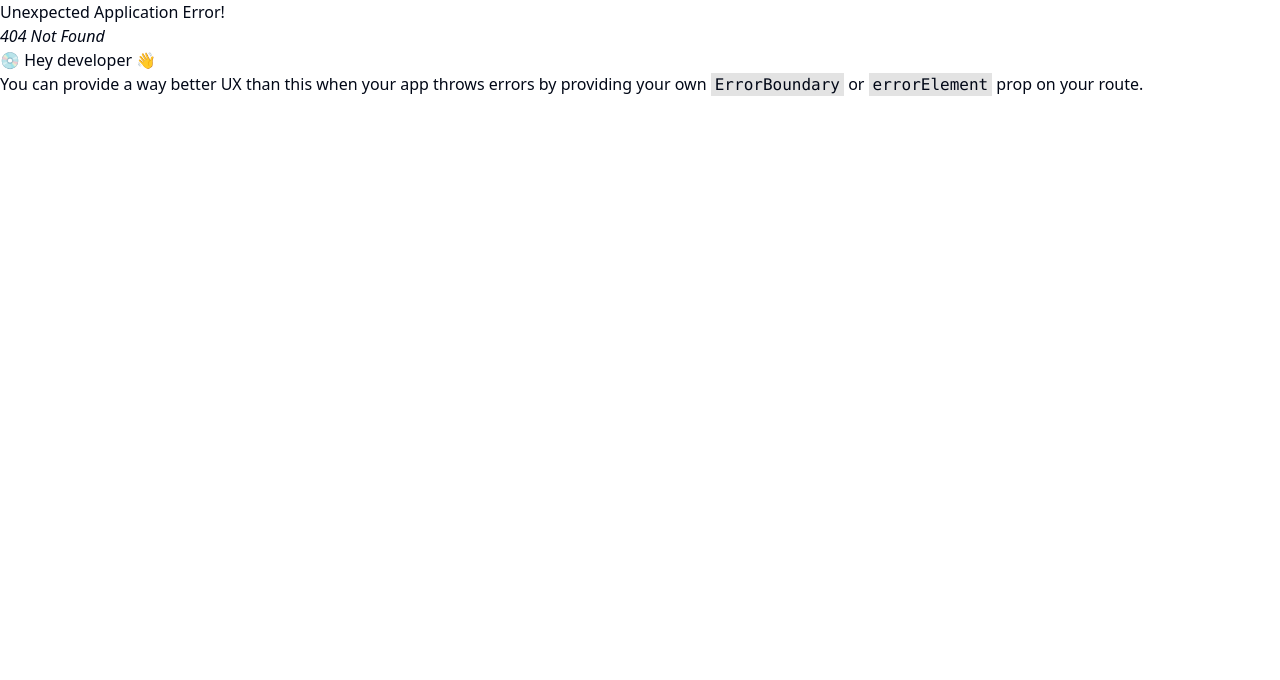
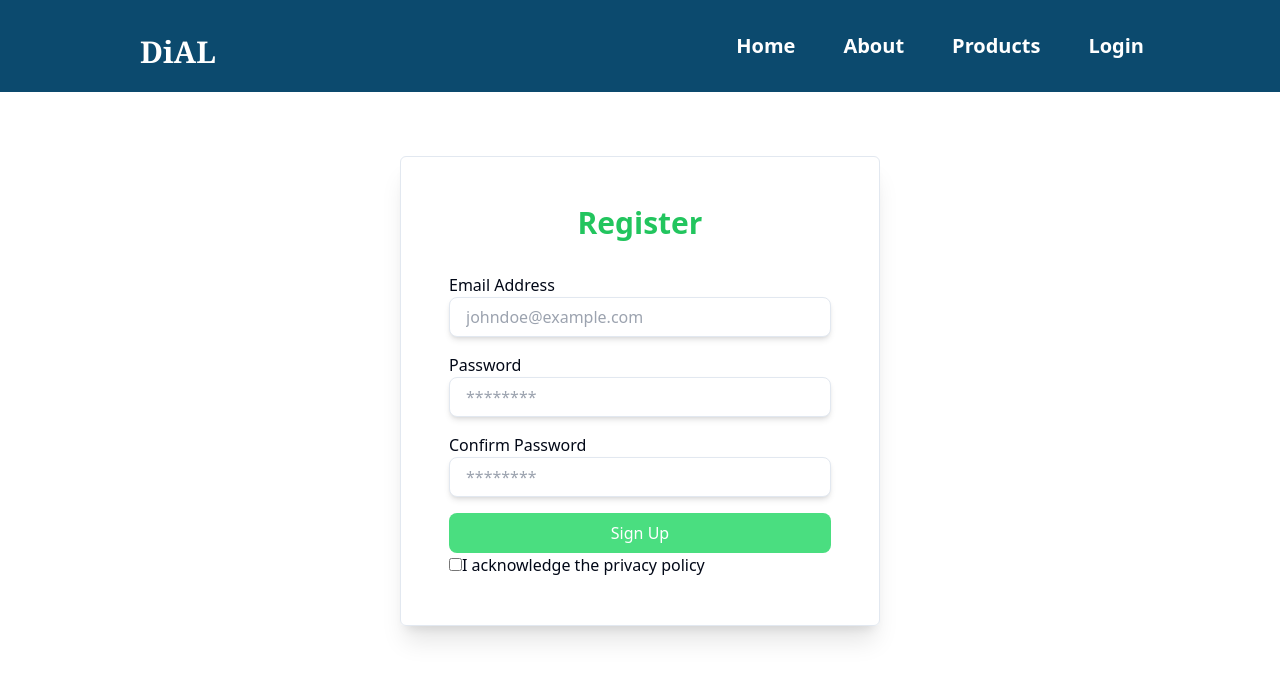
Before and after one commit to dinesdayrit/DiALHub-Store-React-TS-Tailwind, a React (Vite) app: page /signup in a window 1280 px wide. Before the commit this address had no page. Shown: the top 680 px of the page. Built offline with nearby package versions, Linux system fonts and the light colour scheme.

Commit message:
feat: add registration UI with zod validation:

```diff
--- a/package.json
+++ b/package.json
@@ -3,6 +3,7 @@
   "version": "0.1.0",
   "private": true,
   "dependencies": {
+    "@hookform/resolvers": "^3.4.2",
     "@testing-library/jest-dom": "^5.17.0",
     "@testing-library/react": "^13.4.0",
     "@testing-library/user-event": "^13.5.0",
@@ -10,11 +11,13 @@
     "class-variance-authority": "^0.7.0",
     "clsx": "^2.1.0",
     "lucide-react": "^0.365.0",
+    "react-hook-form": "^7.51.5",
     "react-icons": "^5.0.1",
     "react-router-dom": "^6.22.3",
     "tailwind-merge": "^2.2.2",
     "tailwindcss-animate": "^1.0.7",
-    "web-vitals": "^2.1.4"
+    "web-vitals": "^2.1.4",
+    "zod": "^3.23.8"
   },
   "devDependencies": {
     "@types/node": "^20.11.25",
--- a/src/App.tsx
+++ b/src/App.tsx
@@ -1,18 +1,20 @@
 import { createBrowserRouter, createRoutesFromElements, Route, RouterProvider } from "react-router-dom"
 import Root from "@/pages/Root";
 import HomePage from "@/pages/HomePage";
-import Login from "@/pages/Login";
+import Login from "@/pages/auth/Login";
 import About from "@/pages/About";
 import Products from "@/pages/Products"
+import Signup from "@/pages/auth/Signup";
 
 const router = createBrowserRouter(
   createRoutesFromElements(
       <Route path="" element={<Root />}>
           {/* place your routes here so the navbar will be visible */}
           <Route path="" element={<HomePage />} />
-          <Route path="login" element={<Login />} />
           <Route path="about" element={<About />} />
           <Route path="products" element={<Products />} />
+          <Route path="login" element={<Login />} />
+          <Route path="signup" element={<Signup />} />
 
       </Route>
   )
--- /dev/null
+++ b/src/context/AuthContext.tsx
@@ -0,0 +1,35 @@
+import { createContext, useContext, useState, ReactNode } from 'react';
+
+
+interface AuthContextType {
+  isAuth: boolean;
+  login: () => void;
+  logout: () => void;
+}
+
+const AuthContext = createContext<AuthContextType>({
+  isAuth: false,
+  login: () => {},
+  logout: () => {},
+});
+
+export const AuthContextProvider: React.FC<{ children: ReactNode }> = ({ children }) => {
+  const [isAuth, setIsAuth] = useState<boolean>(false);
+
+
+  const login = () => {
+    setIsAuth(true);
+  };
+
+  const logout = () => {
+    setIsAuth(false);
+  };
+
+  return (
+    <AuthContext.Provider value={{ isAuth, login, logout }}>
+      {children}
+    </AuthContext.Provider>
+  );
+};
+
+export const useAuth = () => useContext(AuthContext);
--- a/src/pages/Login.tsx
+++ /dev/null
@@ -1,29 +0,0 @@
-export default function Login() {
-    return (
-      <div className="flex justify-center items-center h-screen">
-
-        <div className="flex flex-col lg:justify-center outline  p-14 rounded-md lg:w-[30rem] lg:h-auto h-screen w-screen bg-gray-100">
-        <div className="flex flex-col items-center">
-          <img src="./dial-logo.png" width={100}/>
-          <h1 className="font-bold text-3xl text-green-500">Login</h1>
-
-          </div>
-
-
-          <div className="mt-4">
-            <label>Email</label>
-            <input className="bg-white rounded-lg shadow-md p-4 w-full h-10" placeholder="Enter your Email" />
-          </div>
-
-          <div className="mt-4">
-            <label>Password</label>
-            <input className="bg-white rounded-lg shadow-md p-4 w-full h-10" placeholder="******" />
-            <p className="text-right hover:text-green-500 cursor-pointer">Forgot Password?</p>
-          </div>
-
-          <button className="bg-green-400 mt-4 rounded-lg text-white py-2">Login</button>
-          <p className="mt-4">Don't have an account? <span className="text-green-500 cursor-pointer">Register here</span></p>
-        </div>
-      </div>
-    );
-  }
--- a/src/pages/Root.tsx
+++ b/src/pages/Root.tsx
@@ -7,7 +7,7 @@ export default function Root () {
 
             <MainNavigation />
 
-            <main className="bg-stone-200 z-0">
+            <main>
                 <Outlet />
             </main>
 
--- /dev/null
+++ b/src/pages/auth/Login.tsx
@@ -0,0 +1,54 @@
+import { useForm, SubmitHandler } from 'react-hook-form';
+import { z } from 'zod';
+import { zodResolver } from '@hookform/resolvers/zod';
+import { Link } from 'react-router-dom';
+import { formSchema, formAttributes } from './Schema/Formschema';
+
+export default function Login() {
+  const { register, handleSubmit, formState: { errors }, reset } = useForm<z.infer<typeof formSchema>>({
+    resolver: zodResolver(formSchema),
+    defaultValues: {
+      email: '',
+      password: '',
+    },
+  });
+
+  const onSubmit: SubmitHandler<z.infer<typeof formSchema>> = (values) => {
+    console.log(values);
+    reset();
+  };
+
+  return (
+    <div className="flex justify-center md:mt-16 lg:18">
+      <div className="flex flex-col lg:justify-center p-12 rounded-md lg:w-[30rem] lg:h-auto h-screen w-screen border shadow-xl">
+        <div className="flex flex-col items-center">
+          <img src="./dial-logo.png" width={100} alt="Dial Logo" />
+          <h1 className="font-bold text-3xl text-green-500">Login</h1>
+        </div>
+
+        <form onSubmit={handleSubmit(onSubmit)} className="flex flex-col mt-4">
+          {formAttributes.slice(0, 2).map((attribute) => (
+            <div key={attribute.name} className="mt-4">
+              <label>{attribute.label}</label>
+              <input
+                {...register(attribute.name)}
+                className="bg-white rounded-lg shadow-md p-4 w-full h-10"
+                placeholder={attribute.placeholder}
+              />
+              {errors[attribute.name] && (
+                <p className="text-red-500 mt-1">{errors[attribute.name]?.message}</p>
+              )}
+            </div>
+          ))}
+
+          <button type="submit" className="bg-green-400 mt-4 rounded-lg text-white py-2">
+            Login
+          </button>
+          <p className="mt-4">
+            Don't have an account? <Link to='/signup' className="text-green-500 cursor-pointer">Register here</Link>
+          </p>
+        </form>
+      </div>
+    </div>
+  );
+}
--- /dev/null
+++ b/src/pages/auth/Schema/Formschema.ts
@@ -0,0 +1,61 @@
+import { z } from 'zod';
+
+export const formSchema = z
+  .object({
+    email: z
+      .string()
+      .min(3, {
+        message: 'Email is required',
+      })
+      .email({
+        message: 'Please enter a valid email address',
+      }),
+    password: z.string().min(6, {
+      message: 'Password must be at least 6 character(s) long',
+    }),
+    confirmPassword: z.string(),
+    privacyPolicy: z.boolean().refine((value) => value === true, {
+      message: 'You must acknowledge the privacy policy.',
+    }),
+  })
+  .refine(
+    (data) => {
+      return data.password === data.confirmPassword;
+    },
+    {
+      message: 'Both Password did not match',
+      path: ['confirmPassword'],
+    }
+  );
+
+interface formTypes {
+  name: 'email' | 'password' | 'confirmPassword';
+  label: string;
+  type: string;
+  placeholder: string;
+  isPassword: boolean;
+}
+
+export const formAttributes: formTypes[] = [
+  {
+    name: 'email',
+    label: 'Email Address',
+    type: 'email',
+    placeholder: 'johndoe@example.com',
+    isPassword: false,
+  },
+  {
+    name: 'password',
+    label: 'Password',
+    type: 'password',
+    placeholder: '********',
+    isPassword: true,
+  },
+  {
+    name: 'confirmPassword',
+    label: 'Confirm Password',
+    type: 'password',
+    placeholder: '********',
+    isPassword: true,
+  },
+];
--- /dev/null
+++ b/src/pages/auth/Signup.tsx
@@ -0,0 +1,58 @@
+
+import { useForm, SubmitHandler } from 'react-hook-form';
+import { z } from 'zod';
+import { zodResolver } from '@hookform/resolvers/zod';
+import { formSchema, formAttributes } from './Schema/Formschema';
+
+const Signup = () => {
+  const { register, handleSubmit, formState: { errors }, reset } = useForm<z.infer<typeof formSchema>>({
+    resolver: zodResolver(formSchema),
+    defaultValues: {
+      email: '',
+      password: '',
+      confirmPassword: '',
+      privacyPolicy: false,
+    },
+  });
+
+  const onSubmit: SubmitHandler<z.infer<typeof formSchema>> = (values) => {
+    console.log(values);
+    reset();
+  };
+
+  return (
+    <div className="flex justify-center md:mt-16 lg:18">
+        <div className="flex flex-col lg:justify-center p-12 rounded-md lg:w-[30rem] lg:h-auto h-screen w-screen border shadow-xl">
+        <div className="flex flex-col items-center">
+        <h1 className="font-bold text-3xl text-green-500">Register</h1>
+        </div>
+      <form onSubmit={handleSubmit(onSubmit)} className="flex flex-col mt-4">
+        {formAttributes.map((attribute) => (
+          <div key={attribute.name} className="mt-4">
+            <label>{attribute.label}</label>
+            <input
+              className="bg-white rounded-lg shadow-md p-4 w-full h-10 border"
+              type={attribute.type}
+              placeholder={attribute.placeholder}
+              {...register(attribute.name)}
+            />
+            {errors[attribute.name]?.message && <p className="text-red-500 mt-1">{errors[attribute.name]?.message}</p>}
+          </div>
+        ))}
+        <button type="submit" className="bg-green-400 mt-4 rounded-lg text-white py-2">Sign Up</button>
+        <div>
+
+          <label>
+            <input type="checkbox" {...register('privacyPolicy')} />
+            I acknowledge the privacy policy
+          </label>
+          {errors.privacyPolicy && <p className="text-red-500 mt-1">{errors.privacyPolicy.message}</p>}
+        </div>
+
+      </form>
+      </div>
+    </div>
+  );
+};
+
+export default Signup;
```
Also changed, not shown: 20 other files (tests, documents, lock files or other folders).
